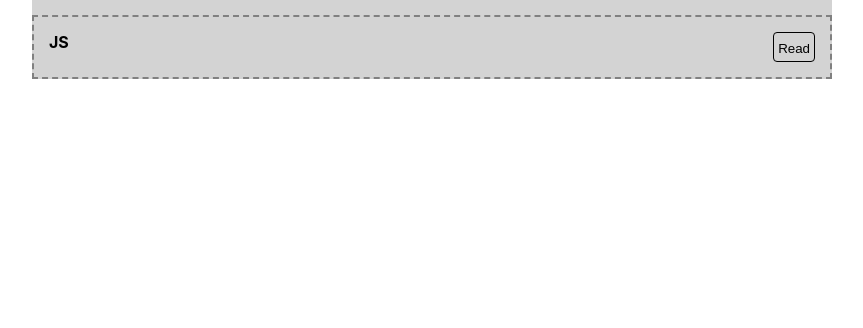
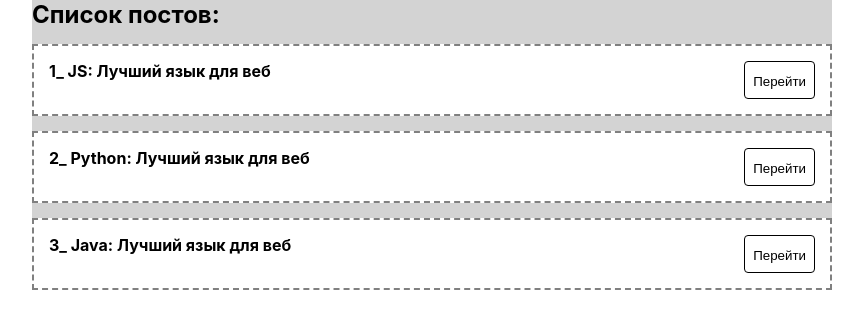
Before and after one commit to skidan29/react-course, a React (Create React App) app: page / in a window 1280 px wide. Shown: the top 328 px of the page, without its empty margins (208-1071 px from the left). Built offline with nearby package versions, Linux system fonts and the light colour scheme.

Commit message:
Обучение реакт

```diff
--- a/src/App.css
+++ b/src/App.css
@@ -20,10 +20,12 @@
   justify-content: space-between;
   padding: 15px;
   border: 2px dashed grey;
+  background: #FFFF;
 }
 
 .post__btn {
   border: 1px solid black;
   border-radius: 4px;
-  padding: 4px;
+  padding: 8px;
+
 }
--- a/src/App.js
+++ b/src/App.js
@@ -1,23 +1,25 @@
 
 import './App.css';
 import {useState} from "react";
+import {PostItem} from "./components/Post-item";
 
 
 function App() {
 
-    const [value, setValue] = useState('placeholder')
+
+    const posts = [
+        {id:1, title: 'JS', body: 'Лучший язык для веб'},
+        {id:2, title: 'Python', body: 'Лучший язык для веб'},
+        {id:3, title: 'Java', body: 'Лучший язык для веб'}
+
+    ];
 
 
     return (
         <div className="App">
-            <div className="post">
-                <div className="post__content">
-                    <strong>JS</strong>
-                </div>
-                <div className="post__btn">
-                    <button>Read</button>
-                </div>
-            </div>
+            <h1 style={{fontSize: '24px'}}>Список постов:</h1>
+            {posts.map(post =>(<PostItem post={post} key={post.id} ></PostItem>))}
+
         </div>
     );
 }
--- /dev/null
+++ b/src/components/Post-item.jsx
@@ -0,0 +1,15 @@
+
+
+export const PostItem = (props) => {
+
+        return (
+            <div className="post">
+                <div className="post__content">
+                    <strong>{props.post.id}_ {props.post.title}: {props.post.body}</strong>
+                </div>
+                <div className="post__btn">
+                    <button>Перейти</button>
+                </div>
+            </div>
+    );
+}
```
